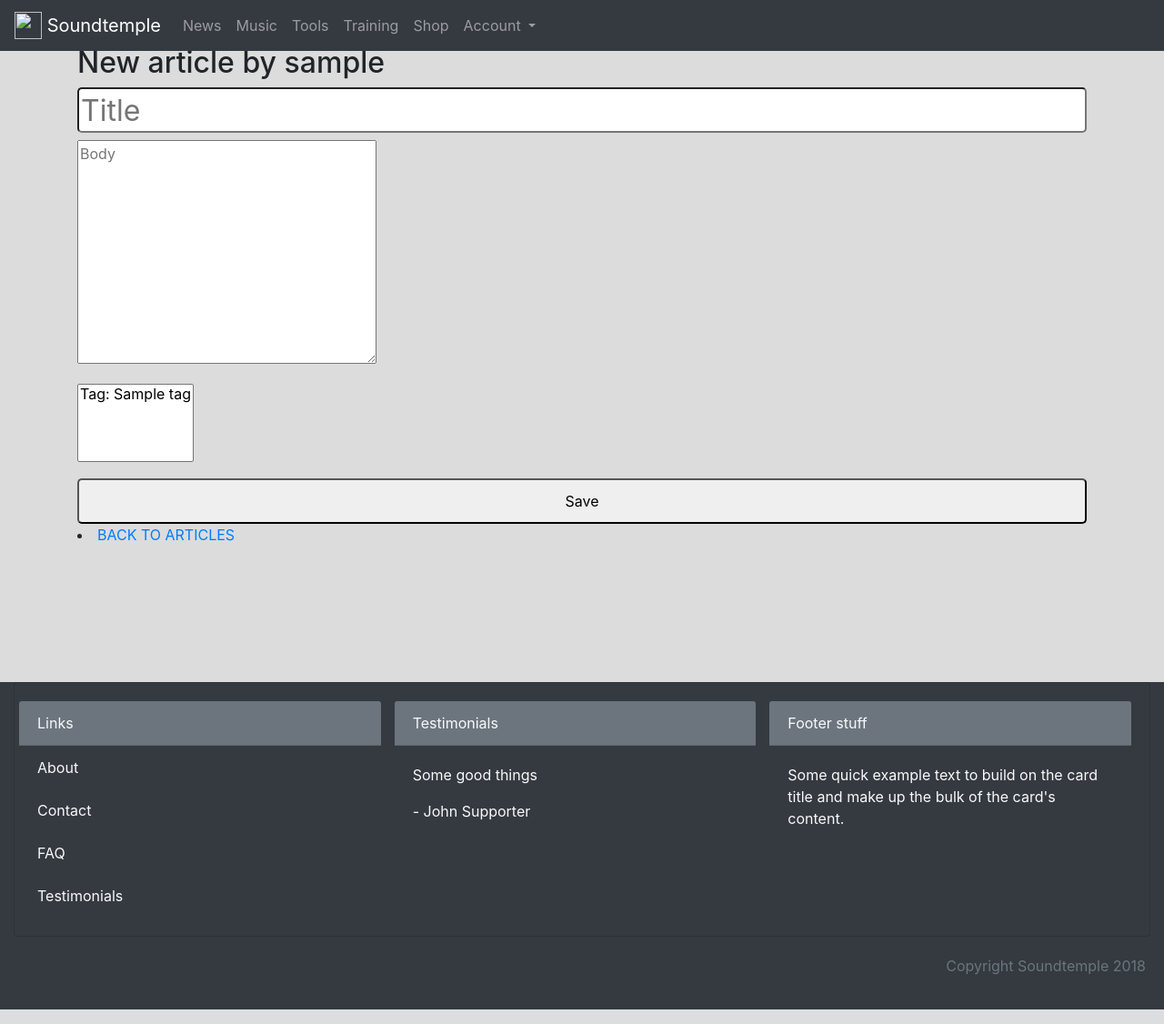
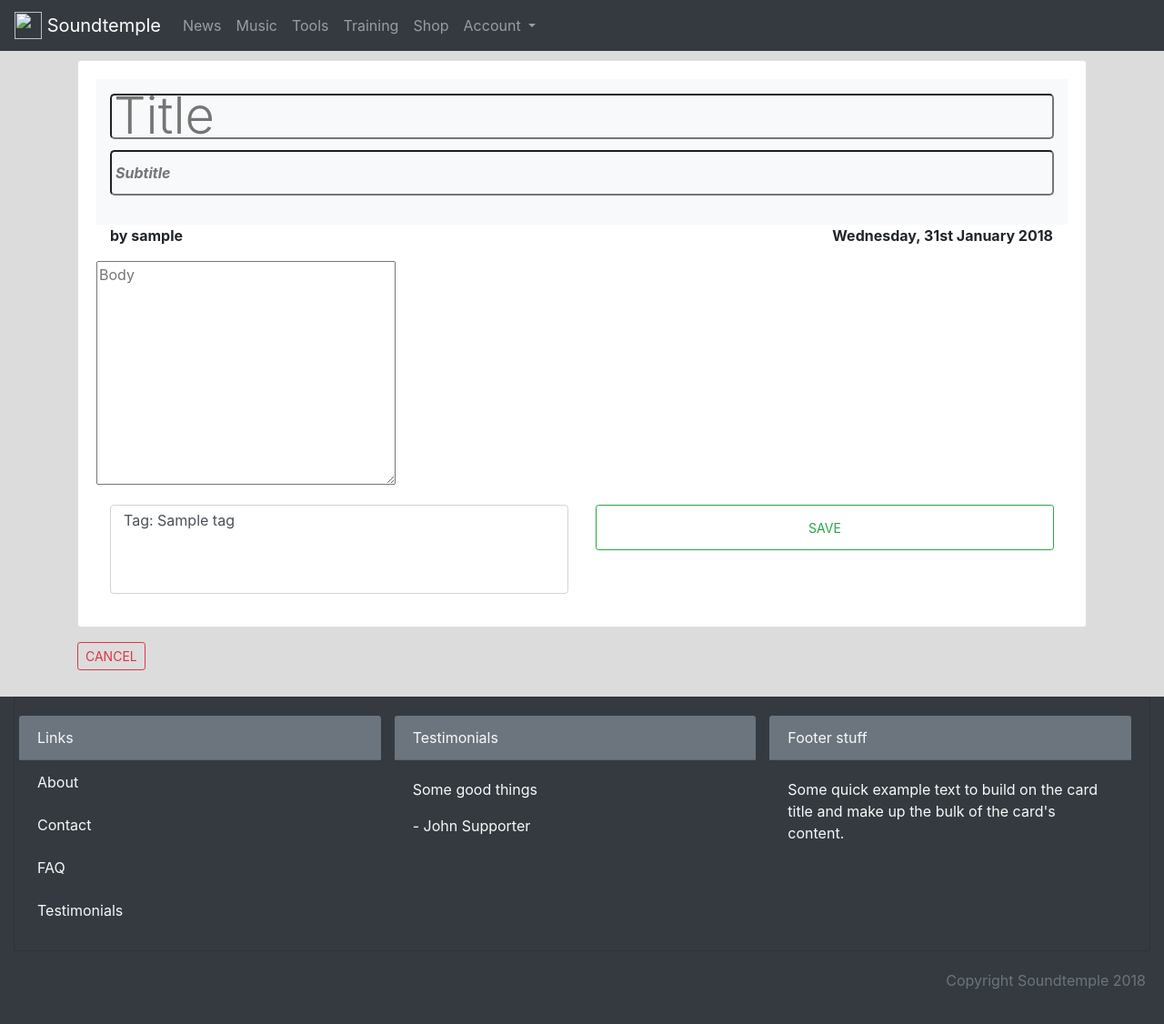
Before and after one commit to soundtemple/soundtemple, a Django app: page /news/new/ in a window 1280 px wide. Shown: the whole page at 91% size. Run offline with Django 3.2, Linux system fonts and the light colour scheme; a user stored in the database is signed in; tables that the repository leaves empty hold one stand-in row (values such as "Sample post"); parts of the project's set-up code (start-up, migrations or seed data) failed here and were passed over; some libraries are stand-ins or nearby versions.

```diff
--- a/blog/models.py
+++ b/blog/models.py
@@ -16,6 +16,7 @@ class Tag(models.Model):
 class Post(models.Model):
     published = models.DateTimeField(auto_now=True)
     title = models.CharField(max_length=255, unique=True)
+    subtitle = models.CharField(max_length=255, null=True, blank=True)
     author = models.ForeignKey('auth.User', on_delete=models.CASCADE)
     body = HTMLField()
     tags = models.ManyToManyField(Tag, verbose_name='Tags')
--- a/blog/templates/blog/article_create.html
+++ b/blog/templates/blog/article_create.html
@@ -4,13 +4,43 @@
 {% block title %}New Article{% endblock %}
 
 {% block content %}
-<h2>New article by {{ user }}</h2>
-<form action="" method="post">{% csrf_token %}
-    <h2>{% render_field form.title placeholder="Title" %}</h2>
-    <p>{% render_field form.body rows="10" cols="30" placeholder="Body" id="html_field" %}</p>
-    <p>{% render_field form.tags %}</p>
-    <p>{% render_field form.author %}</p>
-    <input type="submit" value="Save" />
-</form>
-<li><a href='{% url "article-list" %}'>BACK TO ARTICLES</a></li>
+<div class="card my-3">
+  <div class="card-body">
+    <form action="" method="post">{% csrf_token %}
+        <div class="jumbotron jumbotron-fluid bg-light mb-0 py-3">
+          <div class="container">
+            <h1 class="">{% render_field form.title class+="bg-light mb-0 display-4" placeholder="Title" %}</h1>
+            <p class="font-weight-bold">{% render_field form.subtitle class+="bg-light px-1 font-weight-bold font-italic" placeholder="Subtitle" %}</p>
+          </div>
+        </div>
+
+        <div class="container">
+          <div class="row">
+                <div class="col">
+                    <p class="font-weight-bold">by {{ user }}</p>
+                </div>
+                <div class="row mr-3 font-weight-bold">
+                    <p>{{ now|date:"l, dS F Y" }}</p>
+                </div>
+          </div>
+        </div>
+        <p>{% render_field form.body rows="10" cols="30" placeholder="Body" id="html_field" %}</p>
+        <p>{% render_field form.author %}</p>
+        <div class="container">
+          <div class="row">
+            <div class="col">
+              <p>{% render_field form.tags class+="custom-select" %}</p>
+            </div>
+            <div class="col">
+              <input class="btn btn-outline-success btn-sm" type="submit" value="SAVE" />
+            </div>
+          </div>
+        </div>
+    </form>
+  </div>
+</div>
+<div class="mb-3">
+    <a class="btn btn-outline-danger btn-sm" href='{% url "article-list" %}'>CANCEL</a>
+</div>
+
 {% endblock %}
--- a/blog/templates/blog/article_detail.html
+++ b/blog/templates/blog/article_detail.html
@@ -10,7 +10,7 @@
         <div class="jumbotron jumbotron-fluid">
           <div class="container">
             <h1 class="display-4">{{ object.title }}</h1>
-            <p class="lead">We need to add a lead field to the post model.</p>
+            <p class="font-weight-bold font-italic px-2">{{ object.subtitle }}</p>
           </div>
         </div>
         {% autoescape off %}
--- a/blog/views.py
+++ b/blog/views.py
@@ -20,8 +20,14 @@ decorators = [login_required, staff_member_required]
 class ArticleCreateView(CreateView):
 
     model = Post
-    fields = ['title', 'body', 'tags']
+    fields = ['title', 'subtitle', 'body', 'tags']
     template_name = 'blog/article_create.html'
+
+    def get_context_data(self, **kwargs):
+        context = super().get_context_data(**kwargs)
+        context['now'] = timezone.now()
+        context['tags'] = Tag.objects.all()
+        return context
 
     def form_valid(self, form):
         form.instance.author = self.request.user
@@ -31,8 +37,14 @@ class ArticleCreateView(CreateView):
 @method_decorator(decorators, name='dispatch')
 class ArticleUpdateView(UpdateView):
     model = Post
-    fields = ['title', 'body', 'tags']
+    fields = ['title', 'subtitle', 'body', 'tags']
     template_name = 'blog/article_edit.html'
+
+    def get_context_data(self, **kwargs):
+        context = super().get_context_data(**kwargs)
+        context['now'] = timezone.now()
+        context['tags'] = Tag.objects.all()
+        return context
 
     def form_valid(self, form):
         form.instance.author = self.request.user
```
Also changed, not shown: blog/templates/blog/article_edit.html (+31 -6 lines), blog/templates/blog/article_list.html (+12 -4 lines), blog/migrations/0005_post_subtitle.py (added).
